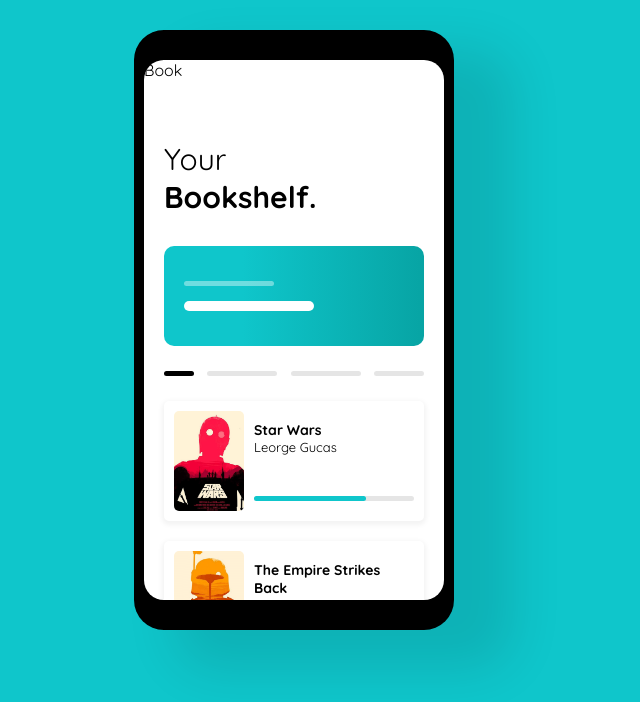
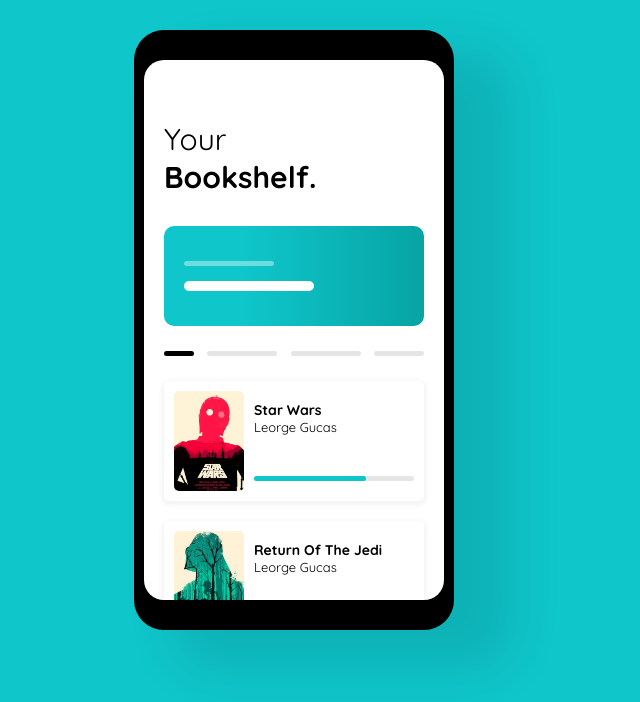
Before and after one commit to lourensdev/ui-animation-book-library, a React (Create React App) app: page / in a window 1280 px wide. Shown: the top 702 px of the page, without its empty margins (346-986 px from the left). Built offline with nearby package versions, Linux system fonts and the light colour scheme.

Commit message:
Data refactoring and props/state integration

```diff
--- a/src/App.tsx
+++ b/src/App.tsx
@@ -1,19 +1,62 @@
 import React from "react";
 import "./app.scss";
 import Home from "./pages/home/home";
-import Book from "./pages/book/book";
+import Book, { IBookProps } from "./pages/book/book";
 
-const App: React.FC = () => {
+import cover1 from "./images/cover_01.png";
+import cover2 from "./images/cover_02.png";
+import cover3 from "./images/cover_03.png";
+
+interface IAppState {
+  book: IBookProps | null;
+}
+
+const books: IBookProps[] = [
+  {
+    cover: cover1,
+    title: "Star Wars",
+    author: "Leorge Gucas",
+    rating: 4,
+    description: "Some description",
+    progress: 70
+  },
+  {
+    cover: cover3,
+    title: "Return Of The Jedi",
+    author: "Leorge Gucas",
+    rating: 4,
+    description: "Some description",
+    progress: 87
+  },
+  {
+    cover: cover2,
+    title: "The Empire Strikes Back",
+    author: "Leorge Gucas",
+    rating: 4,
+    description: "Some description",
+    progress: 44
+  }
+];
+
+class App extends React.Component<{}, IAppState> {
+  constructor(props: {}) {
+    super(props);
+    this.state = {
+      book: null
+    };
+  }
+  render() {
     return (
       <div className="b-frame">
         <div className="e-bezel">
           <div className="e-scroll-view">
-          <Book />
-          <Home />
+            {this.state.book !== null ? <Book {...this.state.book} /> : null}
+            <Home onBookSelect={index => this.setState({ book: books[index] })} books={books} />
           </div>
         </div>
       </div>
     );
-};
+  }
+}
 
 export default App;
--- a/src/components/book-tile.tsx
+++ b/src/components/book-tile.tsx
@@ -5,11 +5,12 @@ interface IBookTileProps {
   cover: string;
   title: string;
   progress: number;
+  onClick: () => void;
 }
 
 const BookTile: React.FC<IBookTileProps> = props => {
   return (
-    <div className="b-book-tile">
+    <div className="b-book-tile" onClick={() => props.onClick()}>
       <img className="e-tile-cover" src={props.cover} alt="Book Cover" />
       <div className="e-tile-content">
         <div className="e-tile-title">{props.title}</div>
--- a/src/pages/book/book.tsx
+++ b/src/pages/book/book.tsx
@@ -1,10 +1,25 @@
 import React from "react";
 import "./book.scss";
 
-class Book extends React.Component<{}, {}> {
-  render() {
-    return <div>Book</div>;
-  }
+export interface IBookProps {
+  title: string;
+  cover: string;
+  description: string;
+  author: string;
+  rating: number;
+  progress: number;
 }
 
+const Book: React.FC<IBookProps> = props => {
+  return (
+    <div>
+      <img src={props.cover} alt={props.title} />
+      Title: {props.title}
+      Author: {props.author}
+      Rating: {props.rating}
+      Description: {props.description}
+    </div>
+  );
+};
+
 export default Book;
--- a/src/pages/home/home.tsx
+++ b/src/pages/home/home.tsx
@@ -1,12 +1,14 @@
 import React from "react";
 import "./home.scss";
 import BookTile from "../../components/book-tile";
+import { IBookProps } from "../book/book";
 
-import cover1 from "../../images/cover_01.png";
-import cover2 from "../../images/cover_02.png";
-import cover3 from "../../images/cover_03.png";
+interface IBooksProps {
+  books: IBookProps[];
+  onBookSelect: (index: number) => void;
+}
 
-class Home extends React.Component<{}, {}> {
+class Home extends React.Component<IBooksProps, {}> {
   render() {
     return (
       <div className="b-home">
@@ -58,9 +60,17 @@ class Home extends React.Component<{}, {}> {
             }}
           ></div>
         </div>
-        <BookTile title="Star Wars" progress={70} cover={cover1} />
-        <BookTile title="The Empire Strikes Back" progress={44} cover={cover2} />
-        <BookTile title="Return Of The Jedi" progress={87} cover={cover3} />
+        {this.props.books.map((book, index) => {
+          return (
+            <BookTile
+              key={index}
+              onClick={() => this.props.onBookSelect(index)}
+              title={book.title}
+              progress={book.progress}
+              cover={book.cover}
+            />
+          );
+        })}
       </div>
     );
   }
```
Lines whose indentation alone changed are shown as unchanged.
